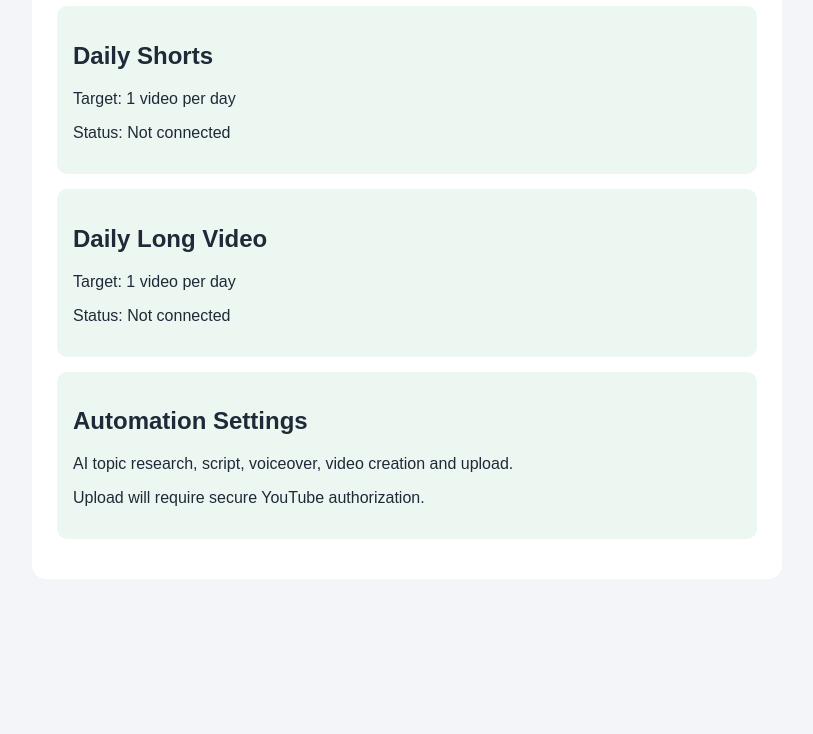
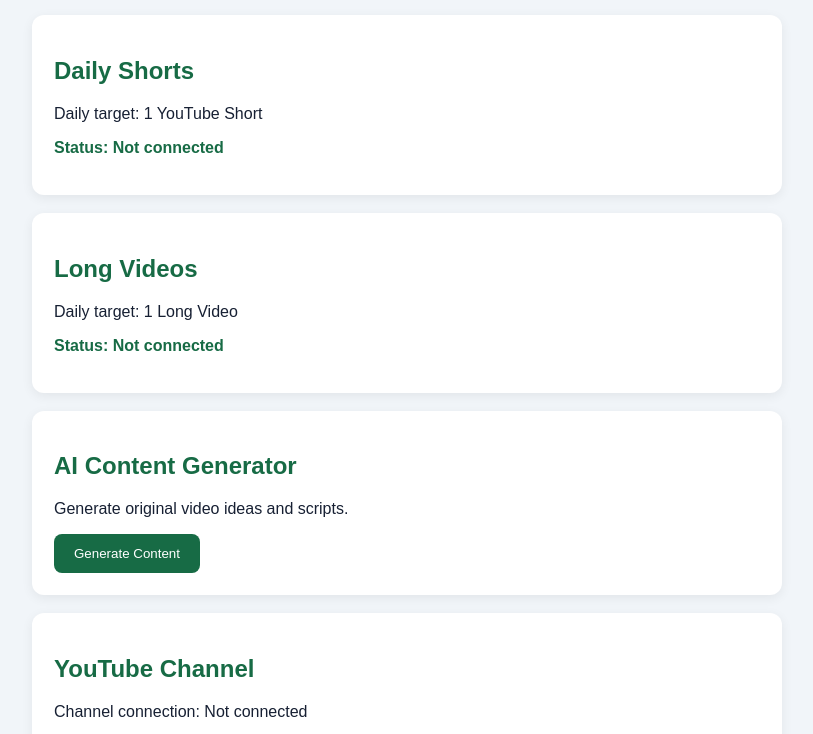
Before and after one commit to begummdrehana97-lab/ai-youtube-automation, a plain HTML site: page index.html in a window 1280 px wide. Shown: the part 187-921 px from the top of the page, without its empty margins (233-1046 px from the left). Before the commit the page ends 820 px from the top, so only its background shows below. Drawn offline with Linux system fonts and the light colour scheme.

Commit message:
Update index.html

```diff
--- a/index.html
+++ b/index.html
@@ -5,51 +5,87 @@
 <meta name="viewport" content="width=device-width, initial-scale=1.0">
 <title>AI YouTube Automation</title>
 <style>
+* {
+  box-sizing: border-box;
+}
 body {
   margin: 0;
-      padding: 24px;
+  padding: 20px;
   font-family: Arial, sans-serif;
-      background: #f3f5f9;
-      color: #202938;
+  background: #f1f5f9;
+  color: #172033;
 }
 .container {
-      max-width: 700px;
-      margin: 30px auto;
+  max-width: 750px;
+  margin: auto;
+}
+header {
+  background: #176b45;
+  color: white;
+  padding: 25px;
+  border-radius: 15px;
+  text-align: center;
+}
+.card {
   background: white;
-      padding: 25px;
-      border-radius: 14px;
+  padding: 22px;
+  margin-top: 18px;
+  border-radius: 12px;
+  box-shadow: 0 3px 12px #0001;
 }
-    h1 { color: #176b45; }
-    .card {
-      padding: 16px;
-      margin: 15px 0;
-      background: #edf7f1;
-      border-radius: 10px;
+h2 {
+  color: #176b45;
+}
+button {
+  background: #176b45;
+  color: white;
+  border: none;
+  padding: 12px 20px;
+  border-radius: 8px;
+  cursor: pointer;
+}
+.status {
+  color: #176b45;
+  font-weight: bold;
 }
 </style>
 </head>
 <body>
 <div class="container">
+
+<header>
 <h1>AI YouTube Automation</h1>
-    <p>Your automated YouTube content dashboard.</p>
+<p>Your automated YouTube content dashboard</p>
+</header>
 
 <div class="card">
 <h2>Daily Shorts</h2>
-      <p>Target: 1 video per day</p>
-      <p>Status: Not connected</p>
+<p>Daily target: 1 YouTube Short</p>
+<p class="status">Status: Not connected</p>
 </div>
 
 <div class="card">
-      <h2>Daily Long Video</h2>
-      <p>Target: 1 video per day</p>
-      <p>Status: Not connected</p>
+<h2>Long Videos</h2>
+<p>Daily target: 1 Long Video</p>
+<p class="status">Status: Not connected</p>
 </div>
 
 <div class="card">
-      <h2>Automation Settings</h2>
-      <p>AI topic research, script, voiceover, video creation and upload.</p>
-      <p>Upload will require secure YouTube authorization.</p>
+<h2>AI Content Generator</h2>
+<p>Generate original video ideas and scripts.</p>
+<button onclick="alert('AI Generator will be connected later.')">
+Generate Content
+</button>
 </div>
+
+<div class="card">
+<h2>YouTube Channel</h2>
+<p>Channel connection: Not connected</p>
+<button onclick="alert('YouTube connection will be added later.')">
+Connect YouTube
+</button>
+</div>
+
 </div>
 </body>
 </html>
```
Lines whose indentation alone changed are shown as unchanged.
